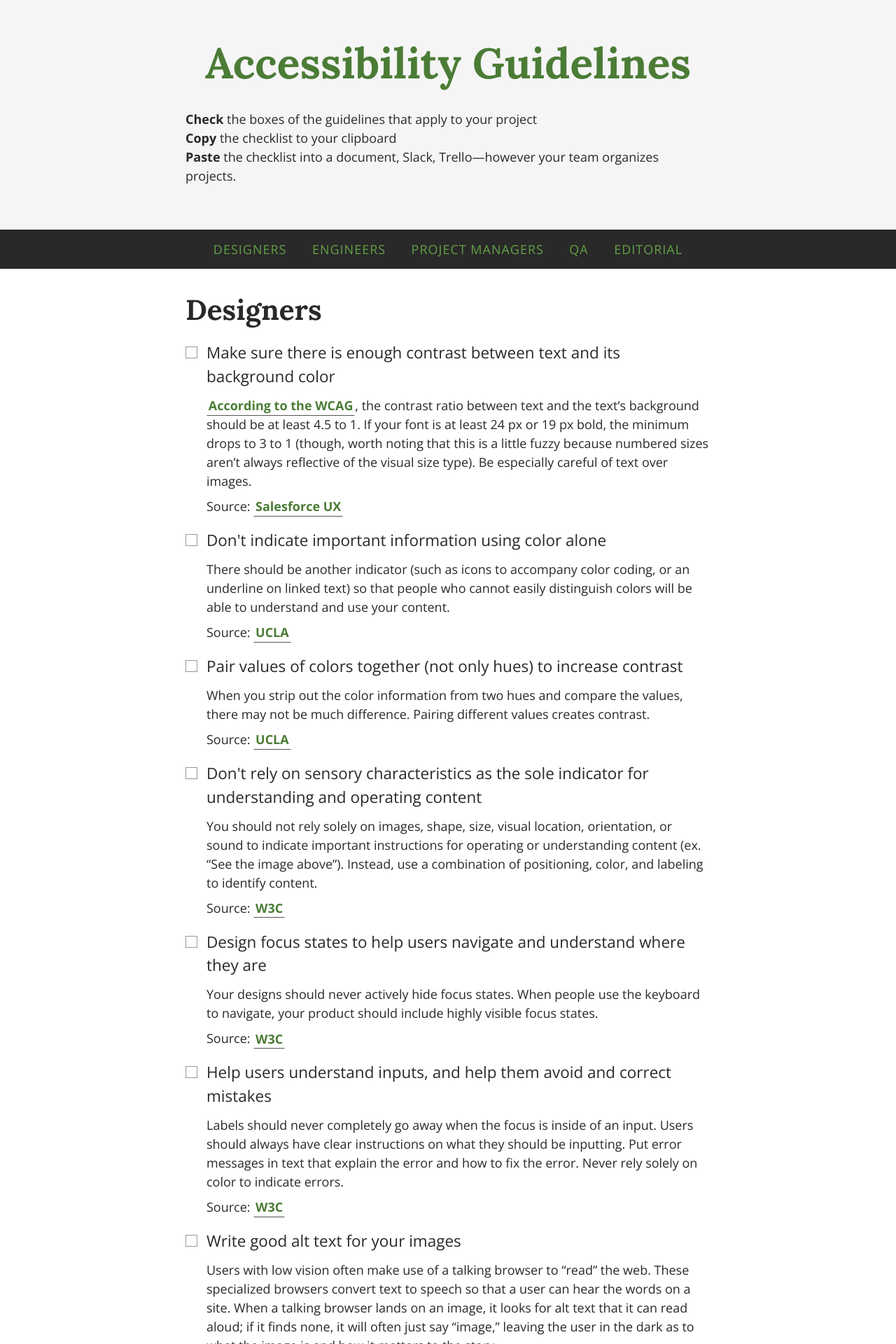
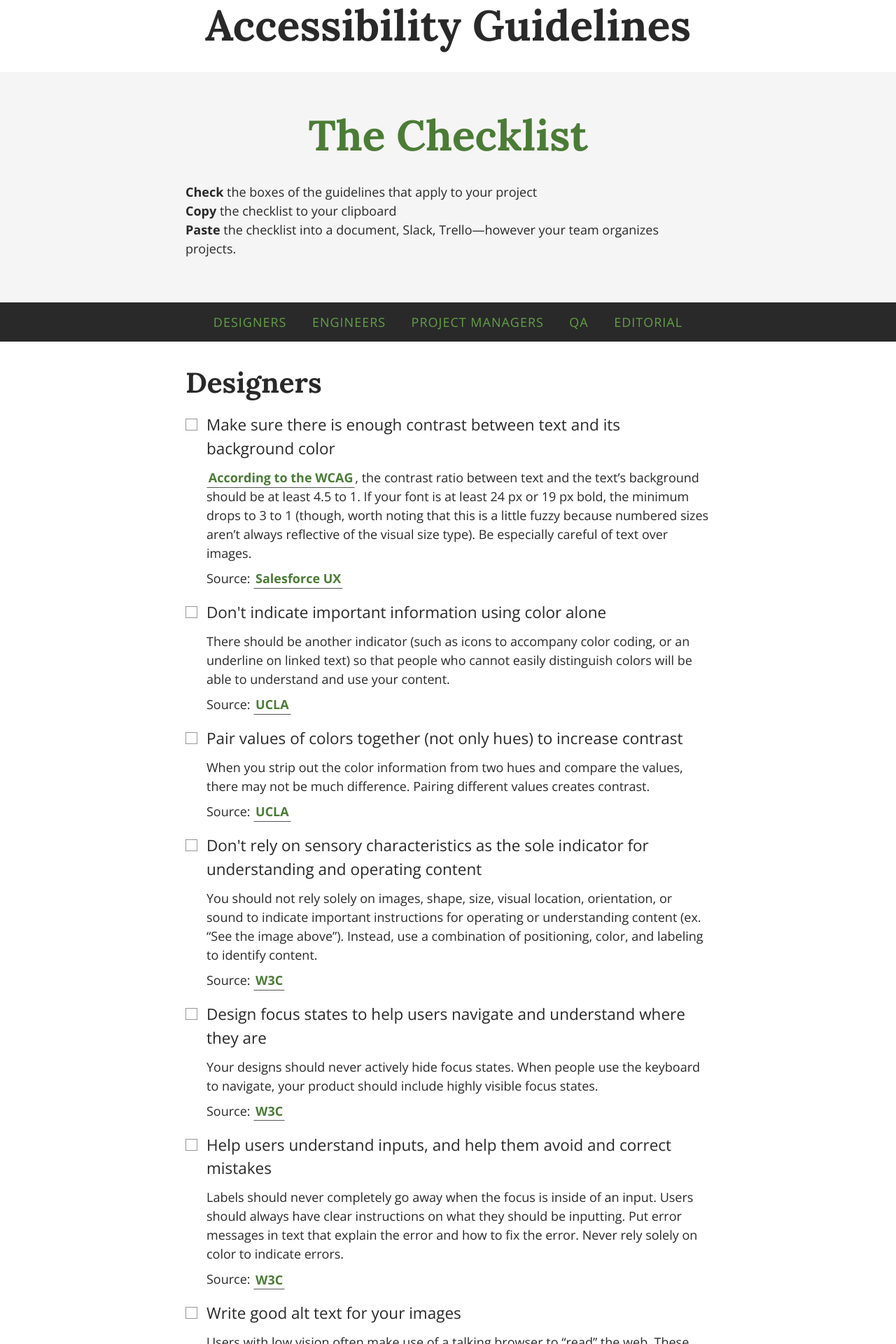
Before and after one commit to voxmedia/accessibility, a Jekyll site: the page built from index.html, in a window 1280 px wide. Shown: the top 1920 px of the page at 70% size. Built offline with Jekyll 4.4.1, drawn with Linux system fonts in a browser that asks for light colours.

Commit message:
idk what i did

```diff
--- a/_sass/_components/_c-nav.scss
+++ b/_sass/_components/_c-nav.scss
@@ -1,21 +1,20 @@
 .c-nav {
   background-color: $color-body;
   letter-spacing: 1px;
-  margin-bottom: 1em;
   position: absolute;
   text-align: center;
   text-transform: uppercase;
   width: 100%;
   z-index: 10000;
   line-height: 0;
-  @media(max-width: $break-medium-small) {
+  @media(max-width: $break-medium) {
     position: relative;
   }
 
   &.is-fixed {
     position: fixed;
     top: 0;
-    @media(max-width: $break-medium-small) {
+    @media(max-width: $break-medium) {
       position: relative;
     }
   }
@@ -53,7 +52,7 @@
   &__item {
     display: inline-block;
     margin-bottom: 0;
-    @media(max-width: $break-medium-small) {
+    @media(max-width: $break-medium) {
       border-bottom: 1px solid lighten($color-body, 10%);
       display: block;
     }
--- a/index.html
+++ b/index.html
@@ -2,14 +2,20 @@
 layout: default
 ---
 
-<header class="c-header">
+<header class="c-hero">
   <div class="l-wrapper">
     <h1>Accessibility Guidelines</h1>
+  </div>
+</header>
+
+<div class="c-header">
+  <div class="l-wrapper">
+    <h1>The Checklist</h1>
     <p><strong>Check</strong> the boxes of the guidelines that apply to your project<br>
     <strong>Copy</strong> the checklist to your clipboard<br>
     <strong>Paste</strong> the checklist into a document, Slack, Trello—however your team organizes projects.</p>
   </div>
-</header>
+</div>
 
 <nav class="c-nav c-nav--sticky">
   <ul class="c-nav__items">
@@ -35,13 +41,13 @@ layout: default
   {% include output.html %}
 </section>
 
-<header class="c-header">
+<div class="c-header">
   <div class="l-wrapper">
     <h1>Our Philosophy</h1>
     <p>As journalists, advertisers, producers, and creators, content is at our core at Vox Media. And we want to ensure that everyone—regardless of ability, situation, or context—can access it.</p>
     <p>This idea inspired us to outline a few guiding principles to help us convey our philosophy on accessibility. We hope these principles can help continue the conversation on why accessibility matters and encourage us to put what we preach into practice.</p>
   </div>
-</header>
+</div>
 
 <section class="l-wrapper">
   <div class="l-segment">
@@ -51,12 +57,12 @@ layout: default
   </div>
 </section>
 
-<header class="c-header">
+<div class="c-header">
   <div class="l-wrapper">
     <h1>Our Process</h1>
     <p>tk tk tk</p>
   </div>
-</header>
+</div>
 
 <section class="l-wrapper">
   <div class="l-segment">
```
